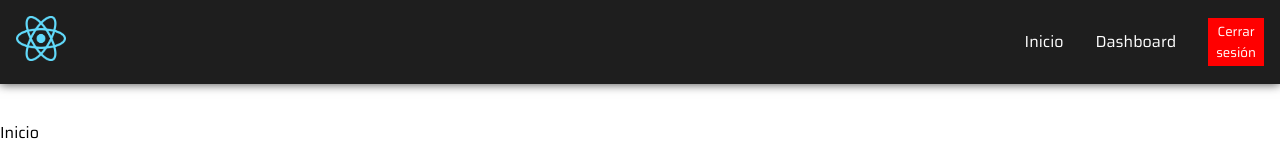
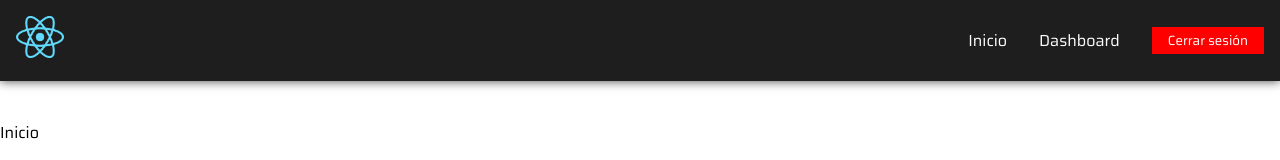
Before and after one commit to benja-amb1/final-proyect-frontend, a React (Vite) app: page / in a window 1280 px wide. Shown: the top 160 px of the page. Built offline with nearby package versions, Linux system fonts and the light colour scheme; no server answers.

Commit message:
fix: button de cerrar sesion ahora no se extiende

```diff
--- a/src/components/Header.jsx
+++ b/src/components/Header.jsx
@@ -34,7 +34,10 @@ const Header = () => {
               <li>
                 <Link to='/dashboard'>Dashboard</Link>
               </li>
-              <button>Cerrar sesión</button>
+              <li>
+                <button>Cerrar sesión</button>
+
+              </li>
             </>
           )}
 
--- a/src/index.css
+++ b/src/index.css
@@ -73,7 +73,8 @@ nav button {
   background-color: red;
   cursor: pointer;
   color: white;
-  padding: 0.2rem 0.5rem;
+  padding: 0.2rem 1rem;
+  white-space: nowrap;
 }
 
 .menuHamb {
@@ -289,6 +290,8 @@ footer {
     padding-bottom: 2rem;
   }
 
+
+
   .login-form,
   .agregar-form,
   .registro-form {
```
